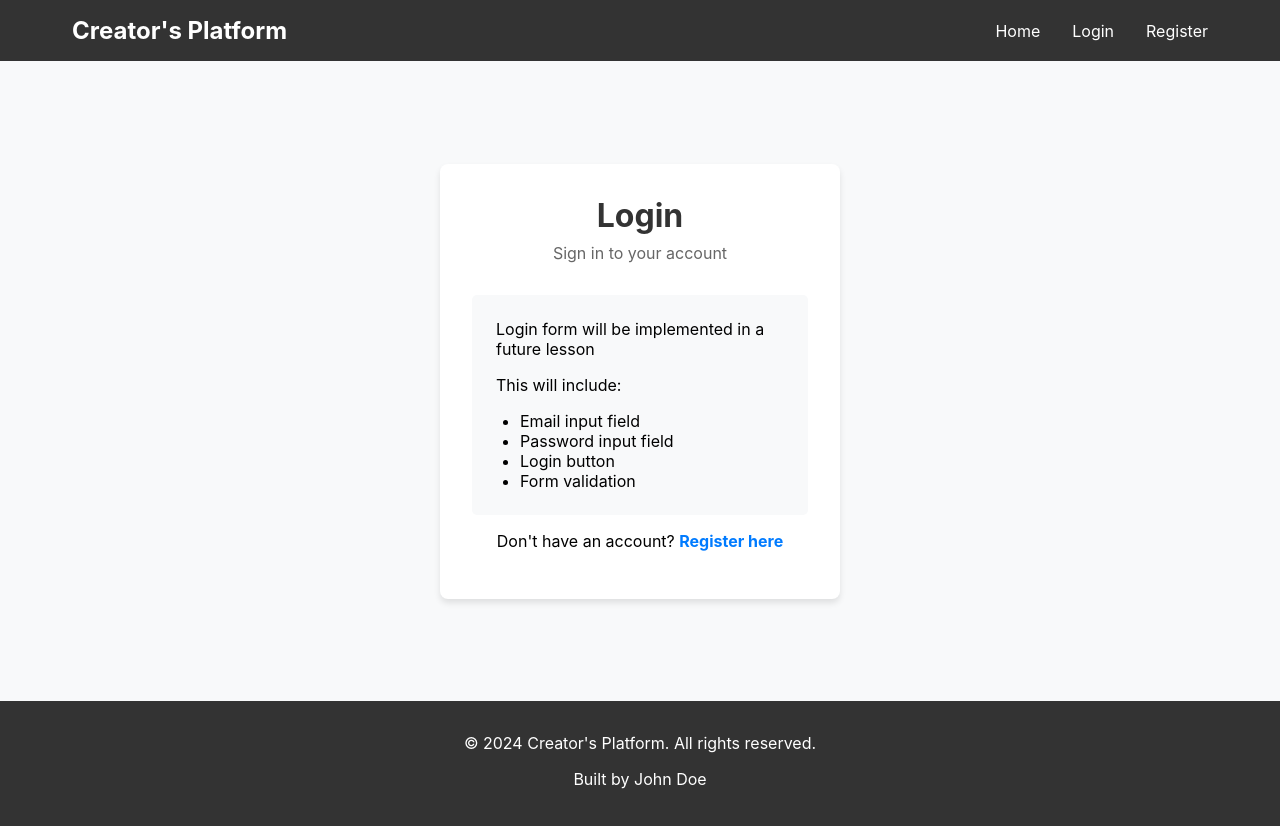
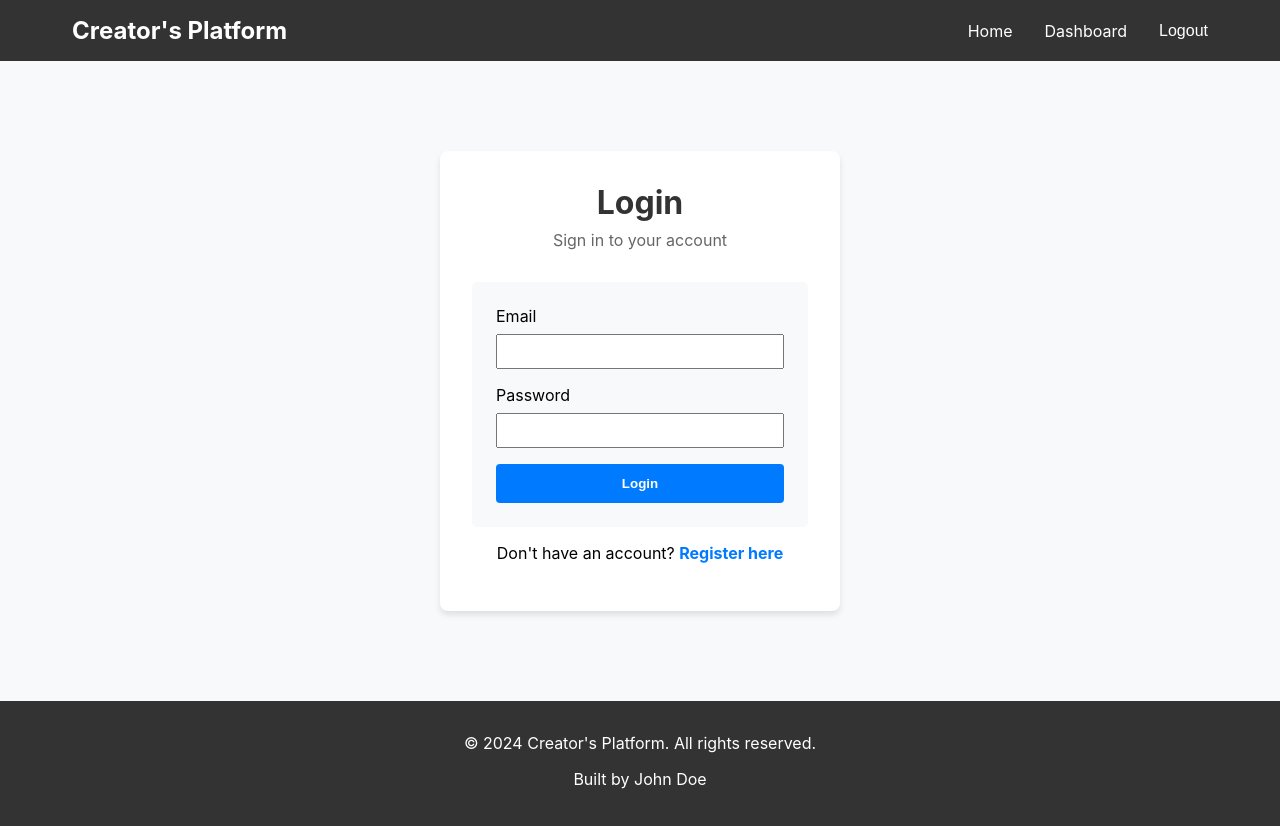
Before and after one commit to neranjan-r-2187/creators-platform, a React (Vite) app in the folder client/: page /login in a window 1280 px wide. Shown: the top 826 px of the page. Built offline with nearby package versions, Linux system fonts and the light colour scheme; sample sign-in values are in the browser's storage.

Commit message:
Refactor authentication using React Context API

```diff
--- a/client/src/App.jsx
+++ b/client/src/App.jsx
@@ -1,48 +1,29 @@
-import { BrowserRouter, Routes, Route } from 'react-router-dom';
+import { BrowserRouter } from 'react-router-dom';
+import { AuthProvider } from './context/AuthContext';
+import AppRoutes from './routes/AppRoutes';
 import Header from './components/layout/Header';
 import Footer from './components/layout/Footer';
-import Home from './pages/Home';
-import Login from './pages/Login';
-import Register from './pages/Register';
-import Dashboard from './pages/Dashboard';
 
 function App() {
   return (
     <BrowserRouter>
+      <AuthProvider>
         <div style={appStyle}>
           {/* Header appears on all pages */}
           <Header />
 
           {/* Main content area */}
           <main style={mainStyle}>
-          <Routes>
-            {/* Define your routes here */}
-            <Route path="/" element={<Home />} />
-            <Route path="/login" element={<Login />} />
-            <Route path="/register" element={<Register />} />
-            <Route path="/dashboard" element={<Dashboard />} />
-
-            {/* 404 Page - catches all unmatched routes */}
-            <Route path="*" element={<NotFound />} />
-          </Routes>
+            <AppRoutes />
           </main>
 
           {/* Footer appears on all pages */}
           <Footer />
         </div>
+      </AuthProvider>
     </BrowserRouter>
   );
 }
-
-// Simple 404 component
-const NotFound = () => {
-  return (
-    <div style={{ textAlign: 'center', padding: '4rem' }}>
-      <h1>404 - Page Not Found</h1>
-      <p>The page you're looking for doesn't exist.</p>
-    </div>
-  );
-};
 
 const appStyle = {
   display: 'flex',
--- /dev/null
+++ b/client/src/components/ProtectedRoute.jsx
@@ -0,0 +1,16 @@
+import { Navigate } from 'react-router-dom';
+import { useAuth } from '../context/AuthContext';
+
+const ProtectedRoute = ({ children }) => {
+  const { user } = useAuth();
+
+  if (!user) {
+    // Redirect to login if not authenticated
+    return <Navigate to="/login" replace />;
+  }
+
+  // Allow access if authenticated
+  return children;
+};
+
+export default ProtectedRoute;
--- a/client/src/components/layout/Header.jsx
+++ b/client/src/components/layout/Header.jsx
@@ -1,6 +1,15 @@
-import { Link } from 'react-router-dom';
+import { Link, useNavigate } from 'react-router-dom';
+import { useAuth } from '../../context/AuthContext';
 
 const Header = () => {
+  const { user, logout } = useAuth();
+  const navigate = useNavigate();
+
+  const handleLogout = () => {
+    logout();
+    navigate('/login');
+  };
+
   return (
     <header style={headerStyle}>
       <div style={containerStyle}>
@@ -12,10 +21,19 @@ const Header = () => {
         </h1>
 
         {/* Navigation Links */}
-        <nav>
+        <nav style={{ display: 'flex', alignItems: 'center' }}>
           <Link to="/" style={navLinkStyle}>Home</Link>
-          <Link to="/login" style={navLinkStyle}>Login</Link>
-          <Link to="/register" style={navLinkStyle}>Register</Link>
+          {user ? (
+            <>
+              <Link to="/dashboard" style={navLinkStyle}>Dashboard</Link>
+              <button onClick={handleLogout} style={logoutButtonStyle}>Logout</button>
+            </>
+          ) : (
+            <>
+              <Link to="/login" style={navLinkStyle}>Login</Link>
+              <Link to="/register" style={navLinkStyle}>Register</Link>
+            </>
+          )}
         </nav>
       </div>
     </header>
@@ -54,4 +72,14 @@ const navLinkStyle = {
   marginLeft: '2rem',
 };
 
+const logoutButtonStyle = {
+  backgroundColor: 'transparent',
+  border: 'none',
+  color: 'white',
+  cursor: 'pointer',
+  marginLeft: '2rem',
+  fontSize: '1rem',
+  padding: 0,
+};
+
 export default Header;
--- /dev/null
+++ b/client/src/context/AuthContext.jsx
@@ -0,0 +1,48 @@
+import { createContext, useContext, useState, useEffect } from 'react';
+
+const AuthContext = createContext();
+
+export const AuthProvider = ({ children }) => {
+  const [user, setUser] = useState(null);
+  const [token, setToken] = useState(null);
+  const [loading, setLoading] = useState(true);
+
+  // Restore session after refresh
+  useEffect(() => {
+    const storedUser = localStorage.getItem('user');
+    const storedToken = localStorage.getItem('token');
+    if (storedUser && storedToken) {
+      setUser(JSON.parse(storedUser));
+      setToken(storedToken);
+    }
+    setLoading(false);
+  }, []);
+
+  const login = (userData, authToken) => {
+    setUser(userData);
+    setToken(authToken);
+    localStorage.setItem('user', JSON.stringify(userData));
+    localStorage.setItem('token', authToken);
+  };
+
+  const logout = () => {
+    setUser(null);
+    setToken(null);
+    localStorage.removeItem('user');
+    localStorage.removeItem('token');
+  };
+
+  if (loading) {
+    return null; // Or a loading spinner
+  }
+
+  return (
+    <AuthContext.Provider value={{ user, token, login, logout }}>
+      {children}
+    </AuthContext.Provider>
+  );
+};
+
+export const useAuth = () => {
+  return useContext(AuthContext);
+};
--- a/client/src/pages/Dashboard.jsx
+++ b/client/src/pages/Dashboard.jsx
@@ -1,9 +1,13 @@
+import { useAuth } from '../context/AuthContext';
+
 const Dashboard = () => {
+  const { user } = useAuth();
+
   return (
     <div style={containerStyle}>
       <div style={headerStyle}>
         <h1>Dashboard</h1>
-        <p>Welcome back!</p>
+        <p>Welcome {user?.email}!</p>
       </div>
 
       <div style={contentStyle}>
--- a/client/src/pages/Login.jsx
+++ b/client/src/pages/Login.jsx
@@ -1,23 +1,54 @@
-import { Link } from 'react-router-dom';
+import { useState } from 'react';
+import { Link, useNavigate } from 'react-router-dom';
+import { useAuth } from '../context/AuthContext';
 
 const Login = () => {
+  const [email, setEmail] = useState('');
+  const [password, setPassword] = useState('');
+  const { login } = useAuth();
+  const navigate = useNavigate();
+
+  const handleLogin = (e) => {
+    e.preventDefault();
+    // Fake login for demo
+    const fakeUser = { email };
+    const fakeToken = 'abc-123-fake-token';
+
+    login(fakeUser, fakeToken);
+    navigate('/dashboard');
+  };
+
   return (
     <div style={containerStyle}>
       <div style={formContainerStyle}>
         <h1 style={titleStyle}>Login</h1>
         <p style={subtitleStyle}>Sign in to your account</p>
 
-        {/* Placeholder for login form */}
-        <div style={placeholderStyle}>
-          <p>Login form will be implemented in a future lesson</p>
-          <p>This will include:</p>
-          <ul style={listStyle}>
-            <li>Email input field</li>
-            <li>Password input field</li>
-            <li>Login button</li>
-            <li>Form validation</li>
-          </ul>
-        </div>
+        <form onSubmit={handleLogin} style={placeholderStyle}>
+          <div style={{ marginBottom: '1rem' }}>
+            <label style={{ display: 'block', marginBottom: '0.5rem' }}>Email</label>
+            <input
+              type="email"
+              value={email}
+              onChange={(e) => setEmail(e.target.value)}
+              required
+              style={{ width: '100%', padding: '0.5rem', boxSizing: 'border-box' }}
+            />
+          </div>
+          <div style={{ marginBottom: '1rem' }}>
+            <label style={{ display: 'block', marginBottom: '0.5rem' }}>Password</label>
+            <input
+              type="password"
+              value={password}
+              onChange={(e) => setPassword(e.target.value)}
+              required
+              style={{ width: '100%', padding: '0.5rem', boxSizing: 'border-box' }}
+            />
+          </div>
+          <button type="submit" style={{ width: '100%', padding: '0.75rem', backgroundColor: '#007bff', color: 'white', border: 'none', borderRadius: '4px', cursor: 'pointer', fontWeight: 'bold' }}>
+            Login
+          </button>
+        </form>
 
         <p style={linkTextStyle}>
           Don't have an account?{' '}
--- /dev/null
+++ b/client/src/routes/AppRoutes.jsx
@@ -0,0 +1,38 @@
+import { Routes, Route } from 'react-router-dom';
+import Home from '../pages/Home';
+import Login from '../pages/Login';
+import Register from '../pages/Register';
+import Dashboard from '../pages/Dashboard';
+import ProtectedRoute from '../components/ProtectedRoute';
+
+const AppRoutes = () => {
+  return (
+    <Routes>
+      <Route path="/" element={<Home />} />
+      <Route path="/login" element={<Login />} />
+      <Route path="/register" element={<Register />} />
+      <Route
+        path="/dashboard"
+        element={
+          <ProtectedRoute>
+            <Dashboard />
+          </ProtectedRoute>
+        }
+      />
+
+      {/* 404 Page - catches all unmatched routes */}
+      <Route path="*" element={<NotFound />} />
+    </Routes>
+  );
+};
+
+const NotFound = () => {
+  return (
+    <div style={{ textAlign: 'center', padding: '4rem' }}>
+      <h1>404 - Page Not Found</h1>
+      <p>The page you're looking for doesn't exist.</p>
+    </div>
+  );
+};
+
+export default AppRoutes;
```
Lines whose indentation alone changed are shown as unchanged.
